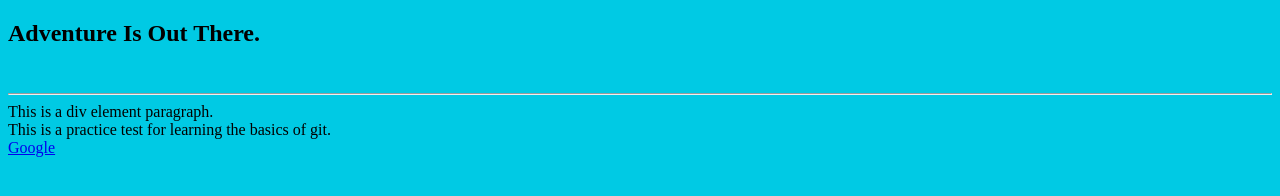
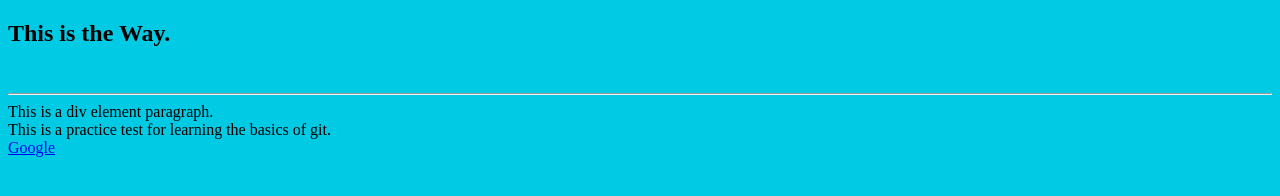
Before and after one commit to akshvatsa/web_development-testprojects, a plain HTML site: page index.html in a window 1280 px wide. Drawn offline with Linux system fonts and the light colour scheme.

Commit message:
merge conflict test1

```diff
--- a/index.html
+++ b/index.html
@@ -9,7 +9,7 @@
 <body>
     <script src="js/app.js"></script>
     <header>
-        <h2> Adventure Is Out There.</h2>
+        <h2> This is the Way.</h2>
         <br><hr>
         <div>This is a div element paragraph.</div>
     </header>
```
